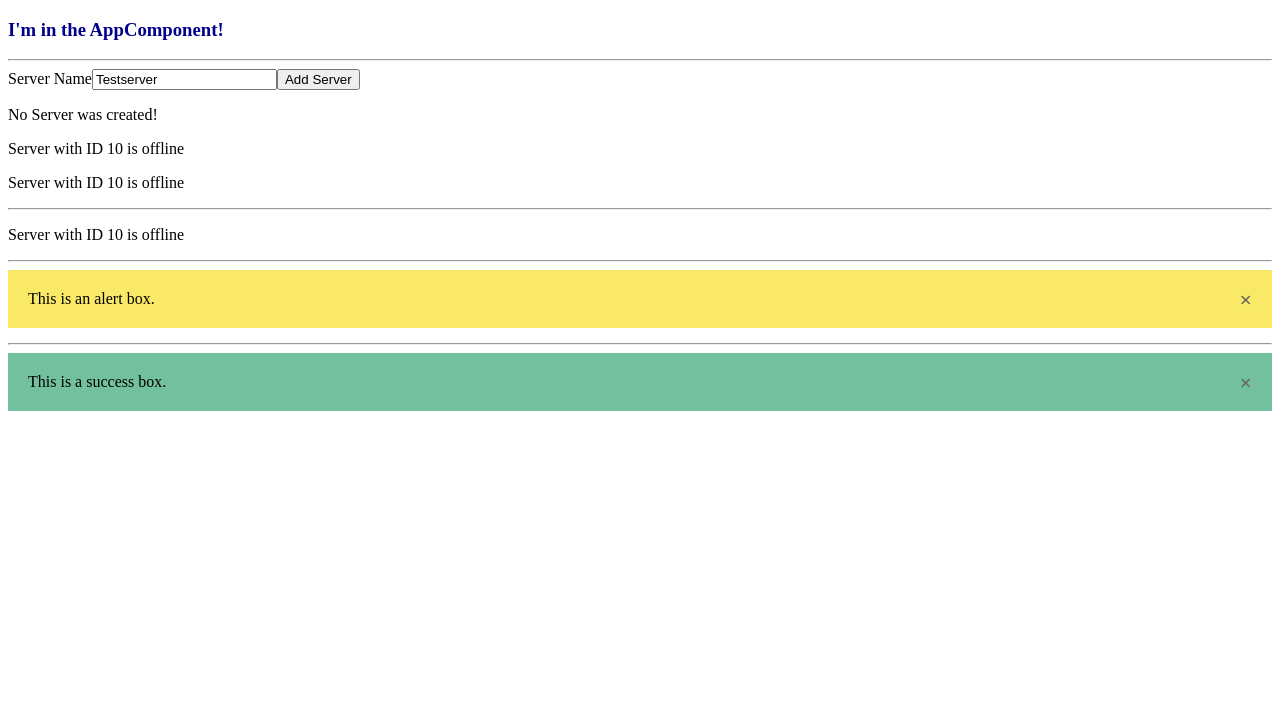
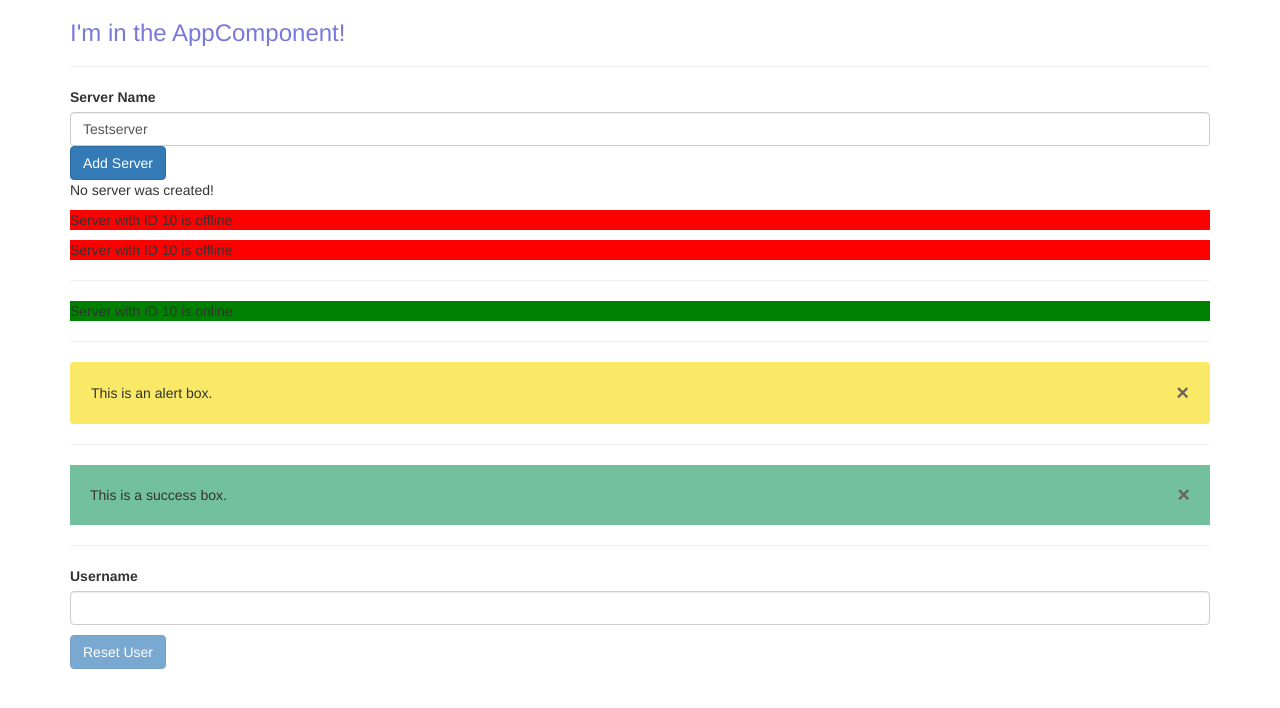
Before and after one commit to steffanimelo/my-angular-app2, an Angular app: page / in a window 1280 px wide. Shown: the top 708 px of the page. Built offline with nearby package versions, Linux system fonts and the light colour scheme.

Commit message:
Fixing Bootstrap | ngStyle for servers and buttons

```diff
--- a/angular.json
+++ b/angular.json
@@ -23,6 +23,7 @@
               "src/assets"
             ],
             "styles": [
+              "node_modules/bootstrap/dist/css/bootstrap.min.css",
               "src/styles.css"
             ],
             "scripts": []
--- a/package.json
+++ b/package.json
@@ -18,6 +18,7 @@
     "@angular/platform-browser": "^14.2.0",
     "@angular/platform-browser-dynamic": "^14.2.0",
     "@angular/router": "^14.2.0",
+    "bootstrap": "^3.4.1",
     "rxjs": "~7.5.0",
     "tslib": "^2.3.0",
     "zone.js": "~0.11.4"
--- a/src/app/app.component.css
+++ b/src/app/app.component.css
@@ -1,3 +1,34 @@
 h3 {
-    color:darkblue
+    color:rgba(46, 46, 200, 0.645)
 }
+section {
+    display: table;
+  }
+
+  .example-label {
+    display: table-cell;
+    font-size: 14px;
+    margin-left: 8px;
+    min-width: 120px;
+  }
+
+  .example-button-row {
+    display: table-cell;
+    width: 490px;
+  }
+
+  .example-button-row .mat-button-base {
+    margin: 8px 8px 8px 0;
+  }
+
+  .example-flex-container {
+    display: flex;
+    justify-content: space-between;
+    flex-wrap: wrap;
+  }
+
+  .example-button-container {
+    display: flex;
+    justify-content: center;
+    width: 120px;
+  }
--- a/src/app/app.component.html
+++ b/src/app/app.component.html
@@ -10,6 +10,19 @@
             <app-warning-alert></app-warning-alert>
             <hr>
             <app-success-alert></app-success-alert>
+            <hr>
+
+            <label>Username </label>
+            <input
+                type="text"
+                class="form-control"
+                [(ngModel)]="username">
+            <p>{{ username }}</p>
+            <button
+                class="btn btn-primary"
+                [disabled]="username === ''"
+                (click)="username = ''">Reset User</button>
+
         </div>
 
     </div>
--- a/src/app/app.component.ts
+++ b/src/app/app.component.ts
@@ -6,5 +6,5 @@ import { Component } from '@angular/core';
   styleUrls: ['./app.component.css']
 })
 export class AppComponent {
-  title = 'Shelby';
+  username = '';
 }
--- a/src/app/server/server.component.html
+++ b/src/app/server/server.component.html
@@ -1 +1 @@
-<p>{{ 'Server'}} with ID {{ serverId }} is {{ getServerStatus()}}</p>
+<p [ngStyle]="{backgroundColor: getColor()}">{{ 'Server' }} with ID {{ serverId }} is {{ getServerStatus() }}</p>
--- a/src/app/server/server.component.ts
+++ b/src/app/server/server.component.ts
@@ -1,20 +1,22 @@
 import { Component, OnInit } from '@angular/core';
-
 @Component({
   selector: 'app-server',
   templateUrl: './server.component.html',
-  styleUrls: ['./server.component.css']
+  // styleUrls: ['./server.component.css']
 })
 export class ServerComponent implements OnInit {
   serverId: number = 10;
   serverStatus: string = 'offline';
 
+  constructor() {
+    this.serverStatus = Math.random() > 0.5 ? 'online' : 'offline';
+  }
   getServerStatus() {
     return this.serverStatus;
   }
-
-  constructor() { }
-
+  getColor() {
+    return this.serverStatus === 'online' ? 'green' : 'red';
+  }
   ngOnInit(): void {
   }
 
--- a/src/app/servers/servers.component.html
+++ b/src/app/servers/servers.component.html
@@ -13,6 +13,11 @@
     [disabled]="!allowNewServer"
     (click)="onCreateServer()">Add Server</button>  <!-- DOM -->
 <!-- <p [innerText]="allowNewServer"></p> -->
-<p>{{ serverCreationStatus }}</p>
+<!-- <p>{{ serverCreationStatus }}</p> -->
+<p *ngIf="serverCreated; else noServer">Server was created, server name is {{ serverName }}</p>
+<ng-template #noServer>
+    <p>No server was created!</p>
+</ng-template>
+
 <app-server></app-server>
 <app-server></app-server>
--- a/src/app/servers/servers.component.ts
+++ b/src/app/servers/servers.component.ts
@@ -14,6 +14,7 @@ export class ServersComponent implements OnInit {
   allowNewServer = false;
   serverCreationStatus = 'No Server was created!';
   serverName = 'Testserver';
+  serverCreated = false;
 
   constructor() {
 
@@ -26,6 +27,7 @@ export class ServersComponent implements OnInit {
   }
 
   onCreateServer() {
+    this.serverCreated = true;
     this.serverCreationStatus = 'Server was created!Name is '+ this.serverName;
   }
 
--- a/src/index.html
+++ b/src/index.html
@@ -1,6 +1,7 @@
 <!doctype html>
 <html lang="en">
 <head>
+  <link rel="stylesheet" href="https://maxcdn.bootstrapcdn.com/bootstrap/3.4.1/css/bootstrap.min.css">
   <meta charset="utf-8">
   <title>MyAngularApp2</title>
   <base href="/">
```
Also changed, not shown: 1 other file (tests, documents, lock files or other folders).
